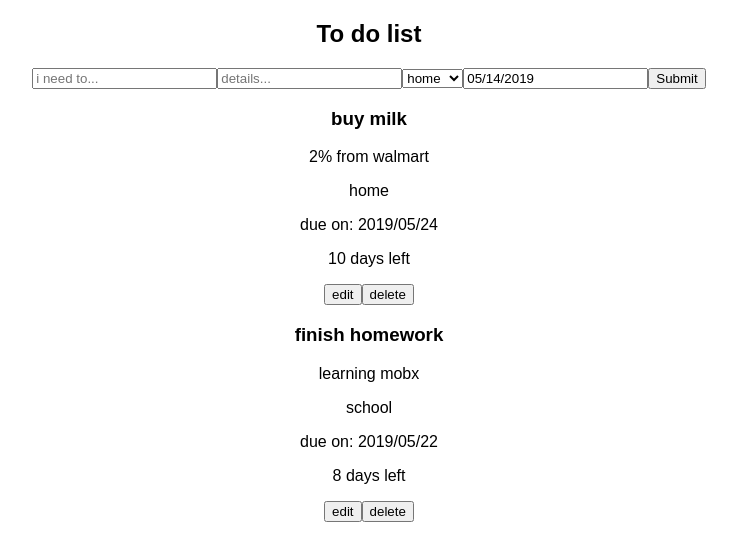
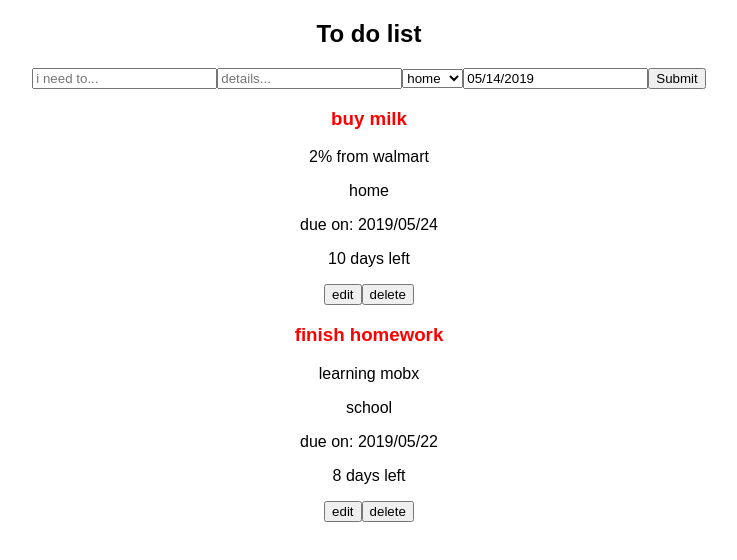
Before and after one commit to karen1au/todo, a React (Create React App) app: page / in a window 1280 px wide. Shown: the top 560 px of the page, without its empty margins (271-1008 px from the left). Built offline with nearby package versions, Linux system fonts and the light colour scheme.

Commit message:
added logic for completing task

```diff
--- a/src/App.js
+++ b/src/App.js
@@ -52,6 +52,12 @@ class App extends Component {
     this.setState({todos: this.state.todos})
   }
 
+  completeTask = (event) => {
+    // console.log(event.target.name)
+    const selected = this.state.todos.find(item => item.id == event.target.name);
+    selected.completed = !selected.completed;
+    this.setState({ todos: this.state.todos});
+  }
   render() {
     return (
       <div className="App">
@@ -59,6 +65,7 @@ class App extends Component {
         <TodoList todos={this.state.todos}
           deleteTodo={this.deleteTodo}
           categories={this.state.categories}
+          completeTask={this.completeTask}
           saveTodo={this.saveTodo}/>
       </div>
     );
--- a/src/components/TodoItem.js
+++ b/src/components/TodoItem.js
@@ -8,10 +8,11 @@ class TodoItem extends Component {
     super(props);
     this.state = {
       editing: false,
-      category: "",
-      title: "",
-      desc: "",
+      category: this.props.categories,
+      title: this.props.title,
+      desc: this.props.desc,
       due: this.props.due,
+      completed: this.props.completed
     }
   }
 
@@ -56,7 +57,7 @@ class TodoItem extends Component {
               <div>
               { (!this.state.editing) ?
                 <div key={this.props.id}>
-                  <h3>{this.props.title}</h3>
+                  <h3><a style={{color: this.props.completed? "green": "red"}} name={this.props.id} onClick={(e) => this.props.completeTask(e)}>{this.props.title}</a></h3>
                   <p>{this.props.desc}</p>
                   <p>{this.props.category}</p>
                   <p>due on: <Moment format="YYYY/MM/DD">{this.props.due}</Moment></p>
--- a/src/components/TodoList.js
+++ b/src/components/TodoList.js
@@ -7,7 +7,8 @@ class TodoList extends Component {
     <TodoItem key={index} {...todo}
     deleteTodo={this.props.deleteTodo}
     categories={this.props.categories}
-    saveTodo={this.props.saveTodo}/>
+    saveTodo={this.props.saveTodo}
+    completeTask={this.props.completeTask}/>
     )
   }
 
```
